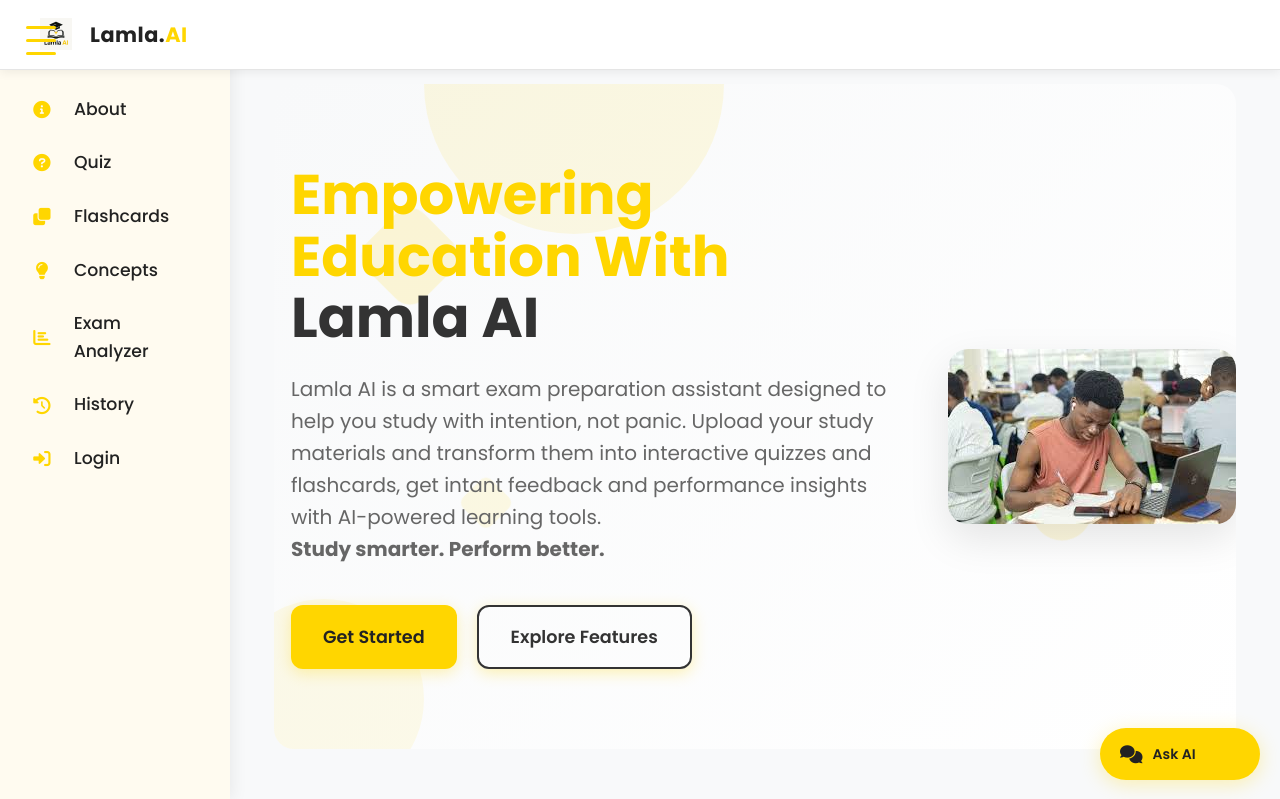
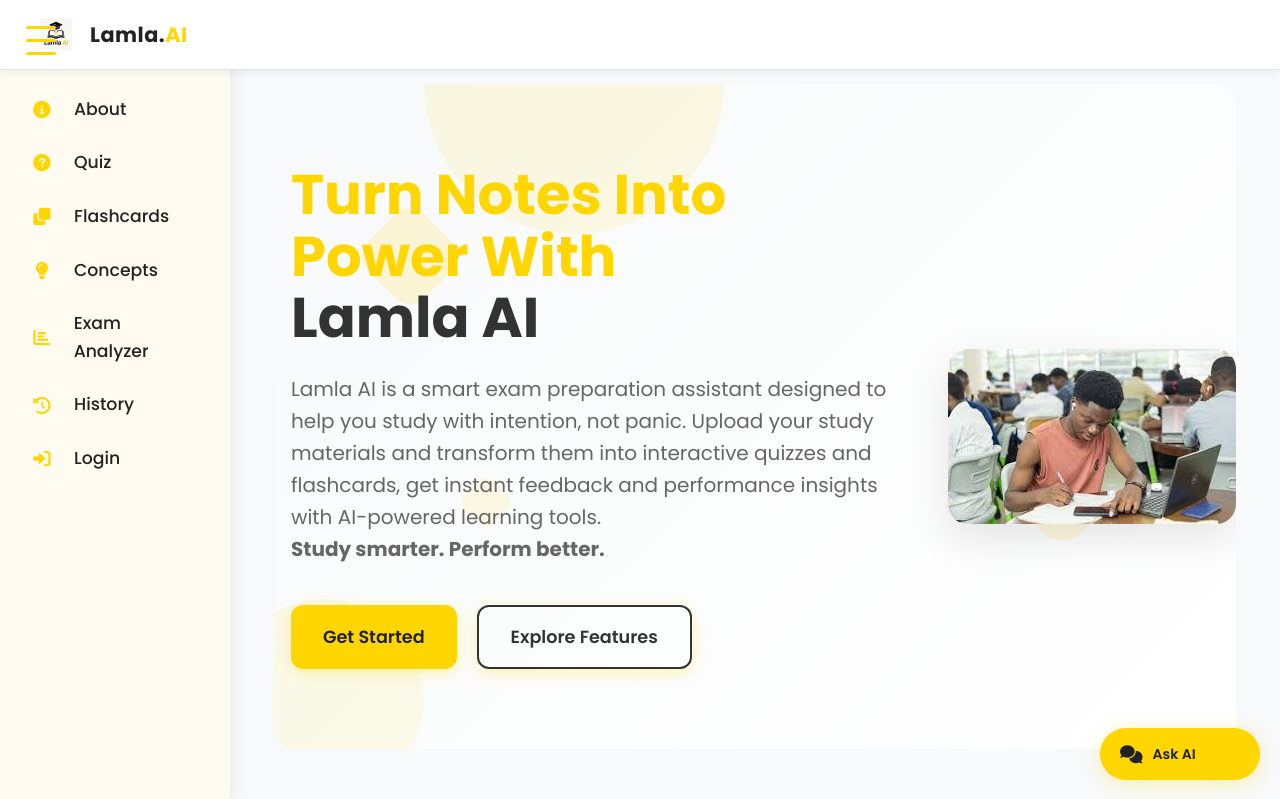
Before and after one commit to Julien-G-Man/lamla.ai, a Django app: page / in a window 1280 px wide. Shown: the top 799 px of the page. Run offline with Django 5.2, Linux system fonts and the light colour scheme.

Commit message:
Update landing page main phrase

```diff
--- a/slides_analyzer/templates/slides_analyzer/home.html
+++ b/slides_analyzer/templates/slides_analyzer/home.html
@@ -12,10 +12,10 @@
         <div class="shape-3"></div>
         <div class="hero-content">
             <h1 class="hero-title">
-                <span class="hello-yellow">Empowering Education With</span><br>
+                <span class="hello-yellow">Turn Notes Into Power With</span><br>
                 <span class="username-highlight">Lamla AI</span>
             </h1>
-            <p class="hero-desc">Lamla AI is a smart exam preparation assistant designed to help you study with intention, not panic. Upload your study materials and transform them into interactive quizzes and flashcards, get intant feedback and performance insights with AI-powered learning tools.<br><strong> Study smarter. Perform better.</strong></p>
+            <p class="hero-desc">Lamla AI is a smart exam preparation assistant designed to help you study with intention, not panic. Upload your study materials and transform them into interactive quizzes and flashcards, get instant feedback and performance insights with AI-powered learning tools.<br><strong> Study smarter. Perform better.</strong></p>
             <div class="hero-btns">
                 {% if not user.is_authenticated %}
                     <a href="{% url 'account_signup' %}" class="hero-btn">Get Started</a>
```
